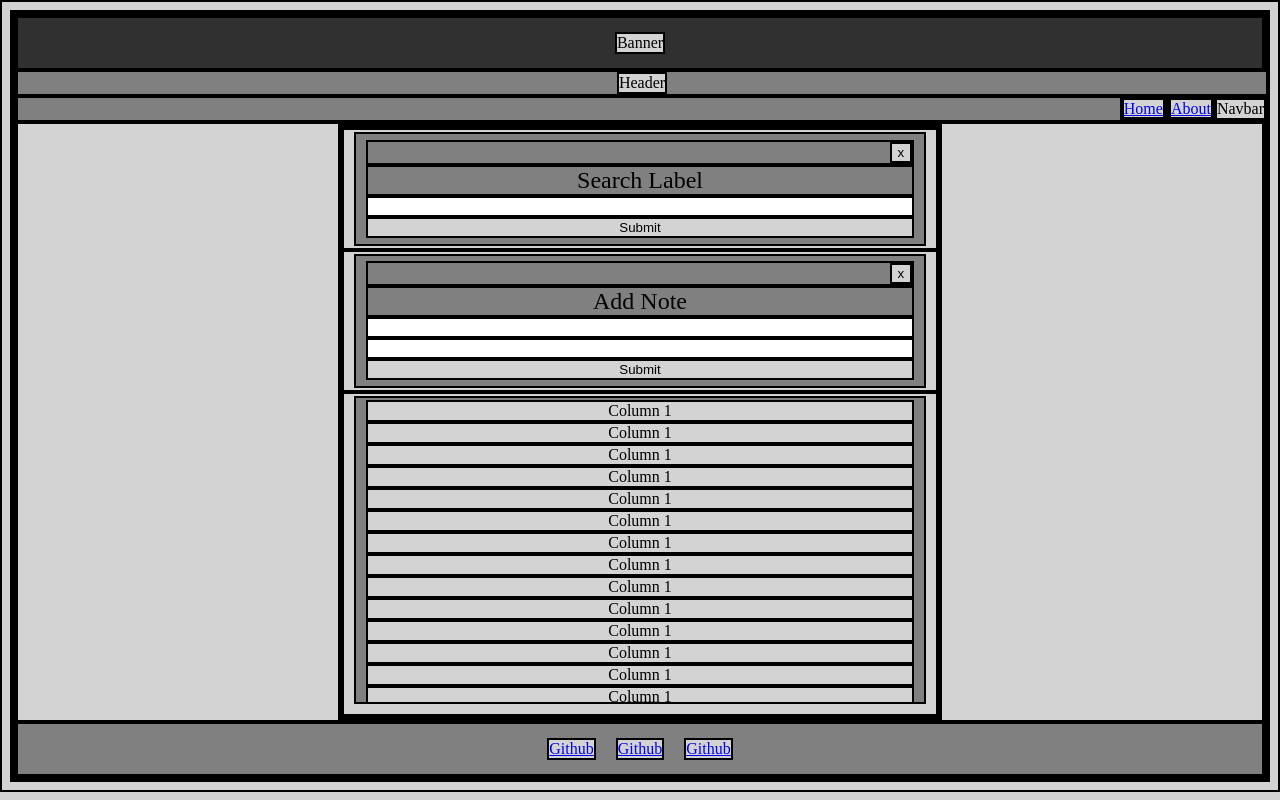
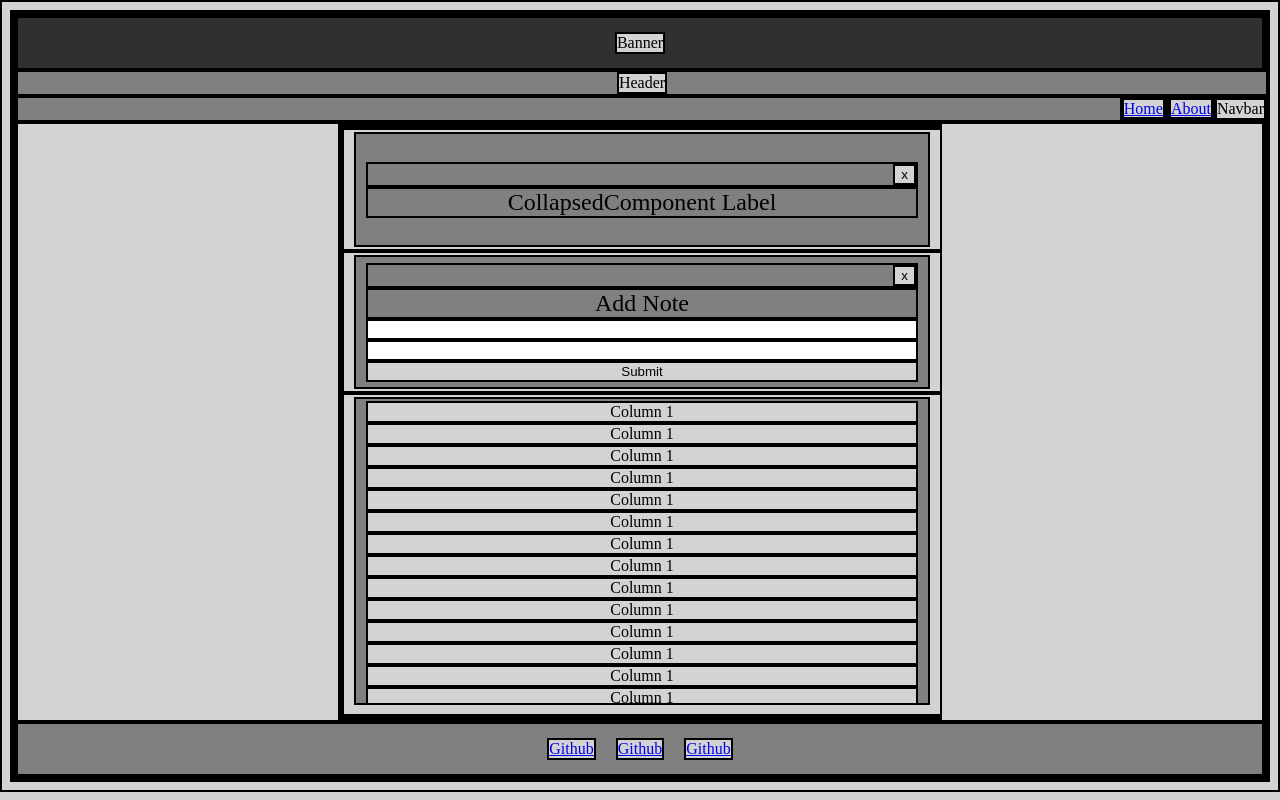
Before and after one commit to mtleonardjr/mtl-frontend-template, a React (Create React App) app: page / in a window 1280 px wide. Built offline with nearby package versions, Linux system fonts and the light colour scheme.

Commit message:
added collapsed cards and functionality to 'x' buttons

```diff
--- a/src/App.css
+++ b/src/App.css
@@ -32,6 +32,7 @@
   flex-direction: column;
   flex: 1;
   min-width: 300px;
+  max-width: 600px;
 }
 
 .header {
@@ -75,7 +76,7 @@
 .column {
   display: flex;
   flex-direction: column;
-  flex: 1 1 100%;
+  flex: 1 0 100%;
 }
 
 .column-search {
@@ -109,7 +110,7 @@
   display: flex;
   flex-direction: column;
   justify-content: center;
-  flex: 1;
+  flex: 1 0;
   padding: 2px 10px;
   margin: 2px 10px;
   background-color: gray;
--- a/src/App.js
+++ b/src/App.js
@@ -1,3 +1,4 @@
+import { useState, useEffect } from 'react'
 import './App.css';
 import {
   BrowserRouter as Router,
@@ -13,6 +14,11 @@ import Footer from './components/Footer'
 import About from './components/About'
 
 function App() {
+  const [showSearch, setShowSearch] = useState(false)
+
+
+
+
   return (
     <Router>
       <div className='app-container'>
--- /dev/null
+++ b/src/components/CollapsedCard.js
@@ -0,0 +1,14 @@
+const CollapsedComponent = ({ onAdd }) => {
+    return (
+        <div className="column">
+        <div className="card">
+          <div className='delete' >
+            <button onClick={onAdd}>x</button>
+          </div>
+          <label className='card-label'>CollapsedComponent Label</label>
+        </div>
+      </div>
+    )
+  }
+
+export default CollapsedComponent
--- a/src/components/Columns.js
+++ b/src/components/Columns.js
@@ -1,16 +1,14 @@
+import { useState, useEffect } from 'react';
+import Search from './Search';
+import CollapsedCard from './CollapsedCard';
+
 const Columns = () => {
+  const [showSearch, setShowSearch] = useState(true)
+
   return (
     <div className="row">
-        <div className="column-search">
-          <form className="card-search">
-            <div className='delete' >
-              <button>x</button>
-            </div>
-            <label className='card-label'>Search Label</label>
-            <input type='text' className='text-input'></input>
-            <input type='submit'></input>
-          </form>
-        </div>
+      {showSearch === false && (<Search />)}
+      {showSearch === true && <CollapsedCard onAdd={() => setShowSearch(!showSearch)}/>}
       <div className="column">
         <form className="card">
           <div className='delete' >
--- /dev/null
+++ b/src/components/Search.js
@@ -0,0 +1,16 @@
+const Search = () => {
+    return (
+        <div className="column-search">
+        <form className="card-search">
+          <div className='delete' >
+            <button>x</button>
+          </div>
+          <label className='card-label'>Search Label</label>
+          <input type='text' className='text-input'></input>
+          <input type='submit'></input>
+        </form>
+      </div>
+    )
+  }
+
+export default Search
```
Lines whose indentation alone changed are shown as unchanged.
